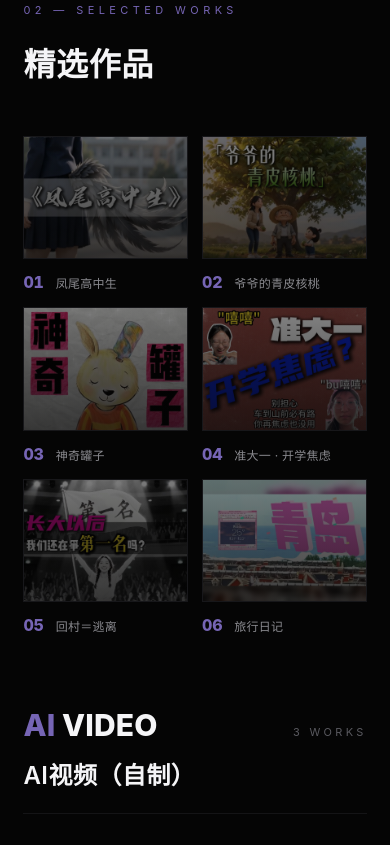
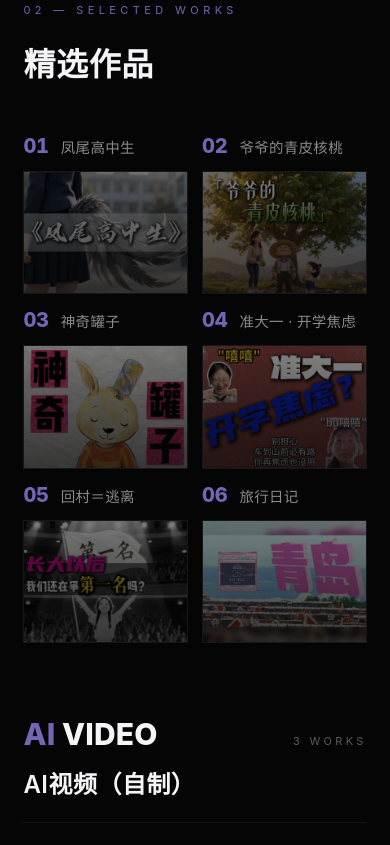
Before and after one commit to xiaoguozn123/-zn, a plain HTML site: page index.html in a window 390 px wide. Shown: the part 959-1804 px from the top of the page. Drawn offline with Linux system fonts and the light colour scheme; animation ran at ten frames a second.

Commit message:
精选总览索引：标题移到缩略图上方并放大字号

```diff
--- a/index.html
+++ b/index.html
@@ -289,7 +289,7 @@ section{position:relative}
   padding:0 min(6vw,84px) 13vh;
 }
 .wi-card{
-  display:block;text-align:left;cursor:pointer;
+  display:flex;flex-direction:column-reverse;text-align:left;cursor:pointer;
   background:none;border:none;padding:0;color:inherit;font:inherit;
   text-decoration:none;
 }
@@ -311,17 +311,17 @@ section{position:relative}
 .wi-card:hover .wi-thumb{border-color:rgba(118,101,181,.5)}
 .wi-card:hover .wi-thumb img{transform:scale(1.05);filter:brightness(.92) saturate(1)}
 .wi-card:hover .wi-overlay{opacity:.45}
-.wi-row{display:flex;align-items:baseline;gap:12px;margin-top:15px}
+.wi-row{display:flex;align-items:baseline;gap:12px;margin-bottom:14px}
 .wi-num{
-  font-size:20px;font-weight:800;line-height:1;color:var(--purple);
+  font-size:26px;font-weight:800;line-height:1;color:var(--purple);
   font-variant-numeric:tabular-nums;letter-spacing:-.01em;
 }
 .wi-name{
-  font-size:13.5px;color:var(--text2);letter-spacing:.02em;
+  font-size:18px;color:var(--text2);letter-spacing:.02em;
   transition:color .4s var(--ease);
 }
 .wi-card:hover .wi-name{color:var(--text)}
-.wi-kind{font-size:9.5px;letter-spacing:.22em;color:var(--muted);margin-left:auto;white-space:nowrap}
+.wi-kind{font-size:11px;letter-spacing:.22em;color:var(--muted);margin-left:auto;white-space:nowrap}
 /* 分类内作品行：每个分类一排横排小卡片 */
 .work-row{
   display:grid;grid-template-columns:repeat(3,1fr);
@@ -708,8 +708,8 @@ footer{
   .m-head .tag{width:100%;margin-left:0}
   /* 总览索引移动端两列 */
   .works-index{grid-template-columns:repeat(2,1fr);gap:16px 14px;padding:0 6vw 9vh}
-  .wi-num{font-size:16px}
-  .wi-name{font-size:12px}
+  .wi-num{font-size:20px}
+  .wi-name{font-size:14.5px}
   .wi-kind{display:none}
   .work-meta .num{font-size:clamp(26px,7.5vw,36px)}
   .work-media img{filter:brightness(.96)}
```
